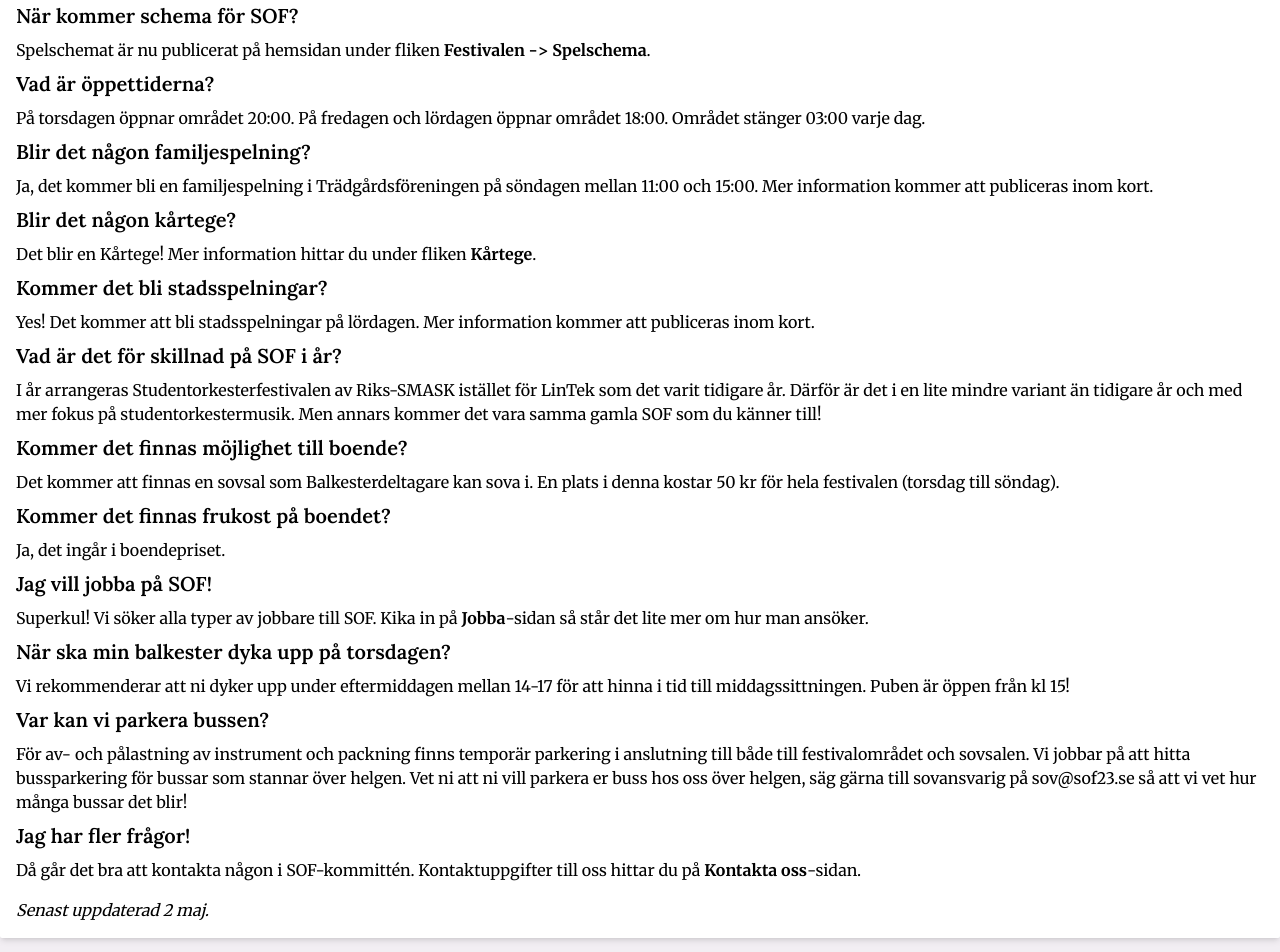
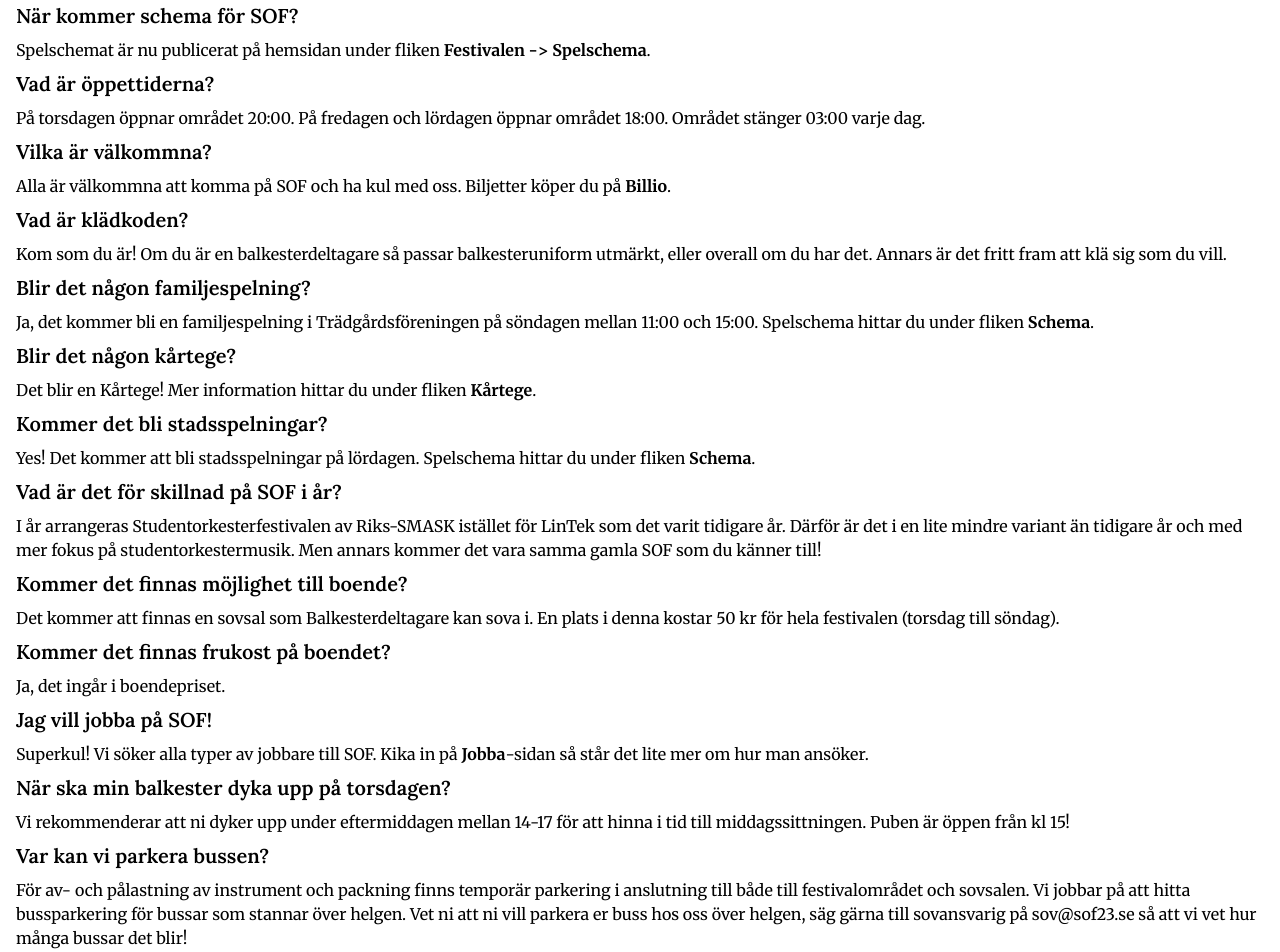
Before and after one commit to WheresMarco/SOF23, a Next.js app: page /fragor-svar in a window 1280 px wide. Shown: the part 540-1492 px from the top of the page. Built offline with nearby package versions, Linux system fonts and the light colour scheme.

Commit message:
Updated info

```diff
--- a/app/fragor-svar/page.js
+++ b/app/fragor-svar/page.js
@@ -81,10 +81,24 @@
           </p>
 
           <h3 className={`${lora.className} text-xl font-semibold`}>
+            Vilka är välkommna?
+          </h3>
+          <p>
+            Alla är välkommna att komma på SOF och ha kul med oss. Biljetter köper du på <a href="https://billio.app/event/sof" target="_blank" rel="noreferrer">Billio</a>.
+          </p>
+
+          <h3 className={`${lora.className} text-xl font-semibold`}>
+            Vad är klädkoden?
+          </h3>
+          <p>
+            Kom som du är! Om du är en balkesterdeltagare så passar balkesteruniform utmärkt, eller overall om du har det. Annars är det fritt fram att klä sig som du vill.
+          </p>
+
+          <h3 className={`${lora.className} text-xl font-semibold`}>
             Blir det någon familjespelning?
           </h3>
           <p>
-            Ja, det kommer bli en familjespelning i Trädgårdsföreningen på söndagen mellan 11:00 och 15:00. Mer information kommer att publiceras inom kort.
+            Ja, det kommer bli en familjespelning i Trädgårdsföreningen på söndagen mellan 11:00 och 15:00. Spelschema hittar du under fliken <a href="/festivalen/schema">Schema</a>.
           </p>
 
           <h3 className={`${lora.className} text-xl font-semibold`}>
@@ -98,7 +112,7 @@
             Kommer det bli stadsspelningar?
           </h3>
           <p>
-            Yes! Det kommer att bli stadsspelningar på lördagen. Mer information kommer att publiceras inom kort.
+            Yes! Det kommer att bli stadsspelningar på lördagen. Spelschema hittar du under fliken <a href="/festivalen/schema">Schema</a>.
           </p>
 
           <h3 className={`${lora.className} text-xl font-semibold`}>
@@ -164,7 +178,7 @@
             -sidan.
           </p>
 
-          <p className="italic">Senast uppdaterad 2 maj.</p>
+          <p className="italic">Senast uppdaterad 16 maj.</p>
         </div>
       </div>
     </div>
```
